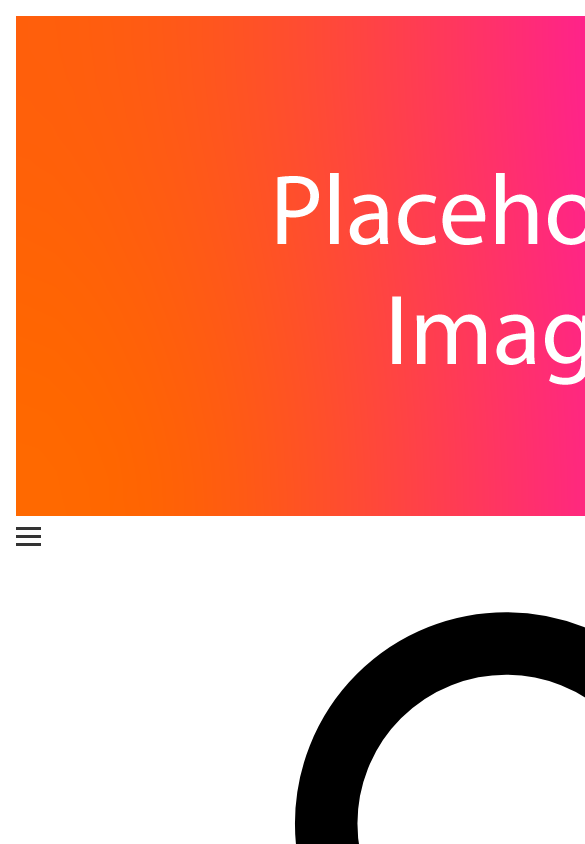
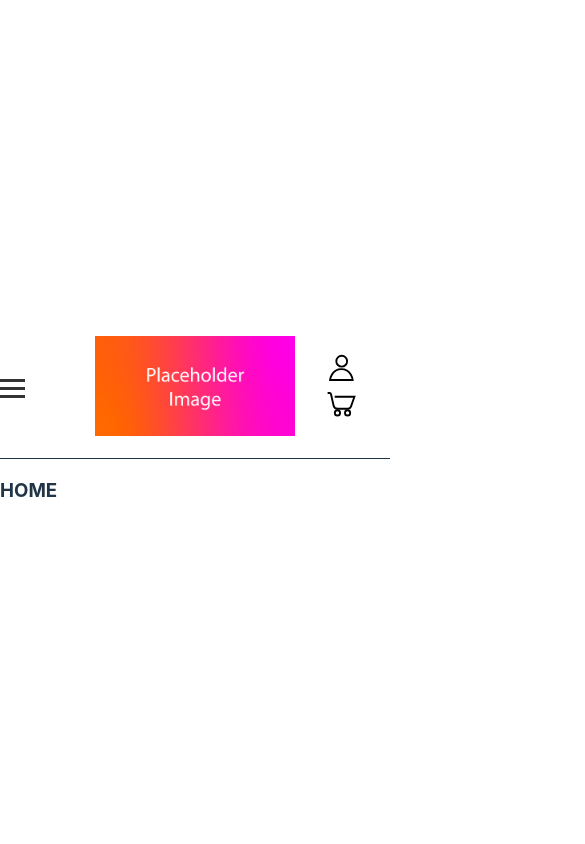
Before and after one commit to ibehanwillett/shopfront-frontend, a React (Vite) app: page / in a window 390 px wide. Shown: the top 844 px of the page, 585 px wide, since content can reach past the window. Built offline with nearby package versions, Linux system fonts and the light colour scheme.

Commit message:
create media query for different navbar sizes. add styles for navbar

```diff
--- a/src/App.css
+++ b/src/App.css
@@ -1,8 +1,9 @@
 #root {
-  max-width: 1280px;
-  margin: 0 auto;
-  padding: 1rem;
+  /* max-width: 1280px; */
+  margin: 0;
+  padding: 0rem;
   text-align: left;
+  align-content: center;
 }
 
 .logo {
--- a/src/components/Navbar/Navbar.jsx
+++ b/src/components/Navbar/Navbar.jsx
@@ -18,26 +18,12 @@ const Navbar = () => {
     return (
         <>
         <nav role="navigation" aria-label="main navigation">
-
-            <Link to='/'>
-                <img src={siteLogo} alt="site logo" />
-            </Link>
-
+        <div>
             <a role="button" onClick={toggleHamburger}>
                 <span></span>
                 <span></span>
                 <span></span>
             </a>
-
-            <div>
-                <Link to='/'>
-                    <UserIcon />
-                </Link>
-                <Link to='/'>
-                    <CartIcon />
-                </Link>
-
-            </div>
 
             <div onClick={toggleHamburger} ref={navBarRef} className="navbar-menu">
                 <div className="navbar-start">
@@ -54,6 +40,23 @@ const Navbar = () => {
                     </Link>
                 </div>
             </div>
+        </div>
+
+
+            <Link to='/'>
+                <img id='sitelogo' src={siteLogo} alt="site logo" />
+            </Link>
+
+            <div >
+                <Link id='icons' to='/'>
+                    <UserIcon />
+                </Link>
+                <Link id='icons' to='/'>
+                    <CartIcon />
+                </Link>
+
+            </div>
+
         </nav>
         </>
     )
--- a/src/components/styles/navbar-styles.css
+++ b/src/components/styles/navbar-styles.css
@@ -1,12 +1,22 @@
-#nav-link {
-    padding : 1rem
+a {
+    margin : 0 1rem;
+    align-items: center;
 }
 
+svg, a#icons {
+    width: 30px;
+    height: 30px;
+    /* padding: 0.5rem;  */
+}
 
 nav {
-    display: flex;
-    flex-direction: column;
-    justify-items: center;
+    display: grid;
+    grid-template-areas: "left-icon heading icons";
+    grid-template-columns: 1fr 2fr 1fr;
+    align-items: center;
+    padding: 1rem 0 1rem 0;
+    width: 100%;
+    border-bottom: solid 0.1rem; /* Placehold border to see bottom edge of nav */
 }
 
 a span {
@@ -31,9 +41,14 @@ a span {
     transform: rotate(45deg) translate(-5px, -6px);
 }
 
+#sitelogo {
+    width: 200px;
+    height: 100px;
+}
 
 .navbar-menu {
     display: none;
+    /* position: relative; */
 }
 
 .isactive .navbar-menu {
@@ -43,5 +58,14 @@ a span {
 @media (min-width: 1000px) {
     .navbar-menu {
         display: flex;
+        /* justify-content: space-between; */
+        /* display: none; */
+        /* pointer-events: none; */
+    }
+    a span {
+        display: none;
+    }
+    nav {
+        min-width: 100vmax;
     }
 }
--- a/src/index.css
+++ b/src/index.css
@@ -30,6 +30,7 @@ body {
   /* place-items: center; */
   min-width: 320px;
   min-height: 100vh;
+  width: 100%;
 }
 
 p {
```
